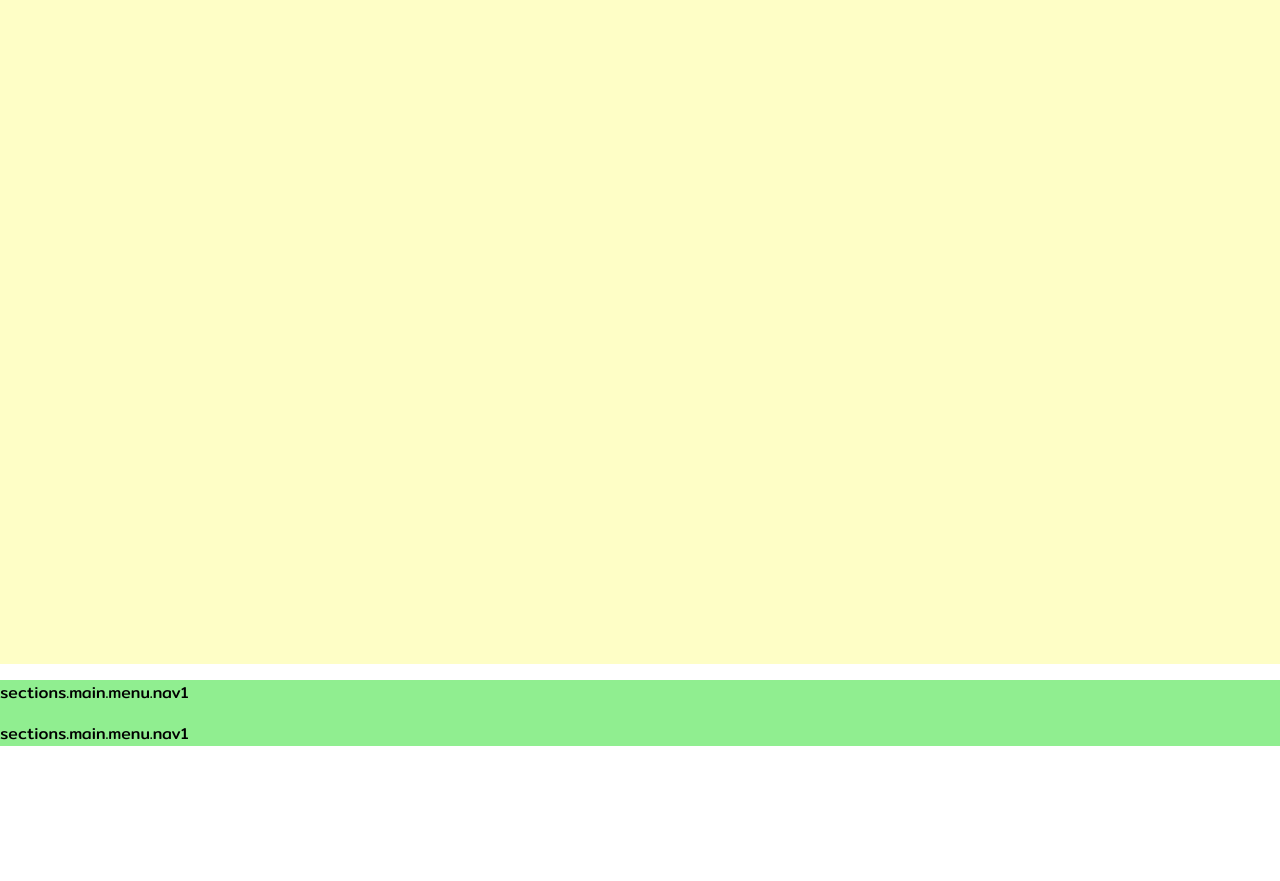
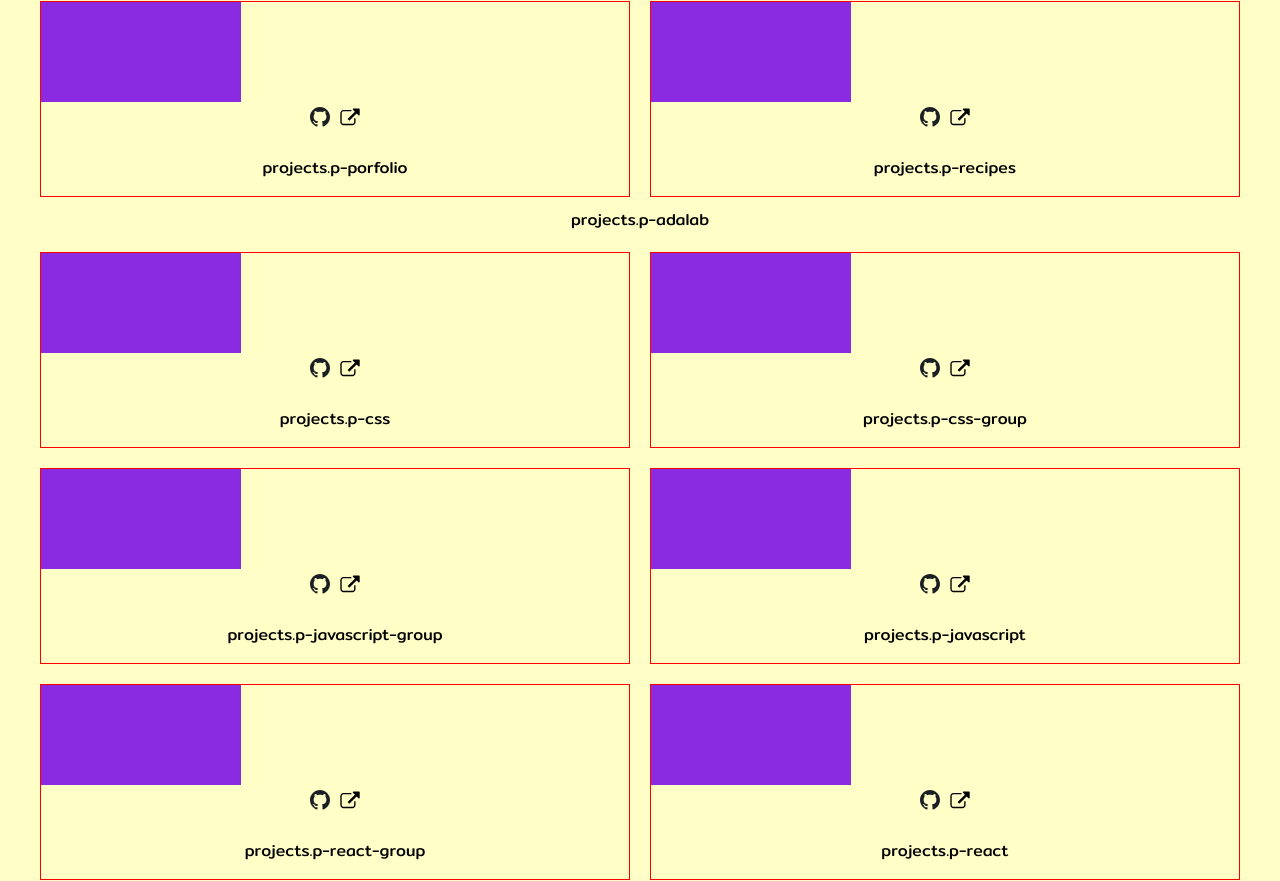
Before and after one commit to saraalite/porfolioSara, a React (Create React App) app: page / in a window 1280 px wide. Shown: the part 1705-2586 px from the top of the page. Before the commit the page ends 2467 px from the top, so only its background shows below. Built offline with nearby package versions, Linux system fonts and the light colour scheme; the HTML template or start-up script is replaced by a standard one; a web font is replaced by a local one.

Commit message:
fix linter rule

```diff
--- a/src/components/Proyects.js
+++ b/src/components/Proyects.js
@@ -1,12 +1,145 @@
 import React from 'react';
 import '../stylesheets/proyects.scss';
 import { useTranslation } from 'react-i18next';
+import github from '../assets/images/github.svg';
+import link from '../assets/images/link.svg';
 
 function Proyects() {
   const { t } = useTranslation();
   return (
     <section className="proyects-main">
-      <p>{t('sections.main.menu.nav2')}</p>
+      <h1>{t('sections.main.menu.nav2')}</h1>
+      {t('projects.p-personal')}
+      <article className="projects-container">
+        <div className="project">
+          <div className="project-test" />
+          <nav>
+            <img className="project-link" src={github} alt="github logo" />
+            <img className="project-link" src={link} alt="external link" />
+          </nav>
+          <p>{t('projects.p-porfolio')}</p>
+        </div>
+        <div className="project">
+          <div className="project-test" />
+          <nav>
+            <img className="project-link" src={github} alt="github logo" />
+            <img className="project-link" src={link} alt="external link" />
+          </nav>
+          <p>{t('projects.p-recipes')}</p>
+        </div>
+      </article>
+
+      {t('projects.p-adalab')}
+      <article className="projects-container">
+        <div className="project">
+          <div className="project-test" />
+          <nav>
+            <a
+              href="https://github.com/Adalab/modulo-1-evaluacion-final-saraalite"
+              target="_blank"
+            >
+              <img className="project-link" src={github} alt="github logo" />
+            </a>
+            <a
+              href="https://beta.adalab.es/modulo-1-evaluacion-final-saraalite/"
+              target="_blank"
+            >
+              <img className="project-link" src={link} alt="external link" />
+            </a>
+          </nav>
+          <p>{t('projects.p-css')}</p>
+        </div>
+        <div className="project">
+          <div className="project-test" />
+          <nav>
+            <a
+              href="https://github.com/Adalab/project-promo-j-module-1-team-4"
+              target="_blank"
+            >
+              <img className="project-link" src={github} alt="github logo" />
+            </a>
+            <a
+              href="https://beta.adalab.es/project-promo-j-module-1-team-4/"
+              target="_blank"
+            >
+              <img className="project-link" src={link} alt="external link" />
+            </a>
+          </nav>
+          <p>{t('projects.p-css-group')}</p>
+        </div>
+        <div className="project">
+          <div className="project-test" />
+          <nav>
+            <a
+              href="https://github.com/Adalab/project-promo-j-module-2-team-3-morning"
+              target="_blank"
+            >
+              <img className="project-link" src={github} alt="github logo" />
+            </a>
+            <a
+              href="https://beta.adalab.es/project-promo-j-module-2-team-3-morning/"
+              target="_blank"
+            >
+              <img className="project-link" src={link} alt="external link" />
+            </a>
+          </nav>
+          <p>{t('projects.p-javascript-group')}</p>
+        </div>
+        <div className="project">
+          <div className="project-test" />
+          <nav>
+            <a
+              href="https://github.com/Adalab/modulo-2-evaluacion-intermedia-saraalite"
+              target="_blank"
+            >
+              <img className="project-link" src={github} alt="github logo" />
+            </a>
+            <a
+              href="https://beta.adalab.es/modulo-2-evaluacion-intermedia-saraalite/"
+              target="_blank"
+            >
+              <img className="project-link" src={link} alt="external link" />
+            </a>
+          </nav>
+          <p>{t('projects.p-javascript')}</p>
+        </div>
+        <div className="project">
+          <div className="project-test" />
+          <nav>
+            <a
+              href="https://github.com/Adalab/project-promo-j-module-3-team-2"
+              target="_blank"
+            >
+              <img className="project-link" src={github} alt="github logo" />
+            </a>
+            <a
+              href="https://beta.adalab.es/project-promo-j-module-3-team-2/#/"
+              target="_blank"
+            >
+              <img className="project-link" src={link} alt="external link" />
+            </a>
+          </nav>
+          <p>{t('projects.p-react-group')}</p>
+        </div>
+        <div className="project">
+          <div className="project-test" />
+          <nav>
+            <a
+              href="https://github.com/Adalab/modulo-3-evaluacion-final-saraalite"
+              target="_blank"
+            >
+              <img className="project-link" src={github} alt="github logo" />
+            </a>
+            <a
+              href="https://beta.adalab.es/modulo-3-evaluacion-final-saraalite/#/"
+              target="_blank"
+            >
+              <img className="project-link" src={link} alt="external link" />
+            </a>
+          </nav>
+          <p>{t('projects.p-react')}</p>
+        </div>
+      </article>
     </section>
   );
 }
--- a/src/stylesheets/proyects.scss
+++ b/src/stylesheets/proyects.scss
@@ -1,7 +1,46 @@
 @import "./variables.scss";
 
+*{
+    font-family: 'Mitr', sans-serif;
+
+}
 .proyects-main{
-    height: 100vh;
+/*     height: 100vh; */
     background-color: $third-color-light;
     margin-top:-20px;
+    text-align:center;
+    padding-top:30px;
+
 }
+.project{
+    border:1px solid red;
+    text-align: center;
+}
+.project-test{
+    width:200px;
+    height: 100px;
+    background-color: blueviolet;
+
+}
+.project-link{
+    width:20px;
+    margin:5px;
+    cursor:pointer;
+
+}
+.projects-container{
+    display:grid;
+    grid-template-columns:1fr;
+    margin-left:30px;
+    margin-right:30px;
+    margin-top:10px;
+    @media (min-width: 500px){
+        grid-template-columns: 1fr 1fr;
+    }
+}
+.project{
+    margin-top:10px;
+    margin-bottom:10px;
+    margin-right:10px;
+    margin-left:10px;
+}
```
Also changed, not shown: src/locales/en/translation.json (+13 -1 lines), src/locales/es/translation.json (+12 -0 lines), src/assets/images/link.svg (added), 1 other file (tests, documents, lock files or other folders).
